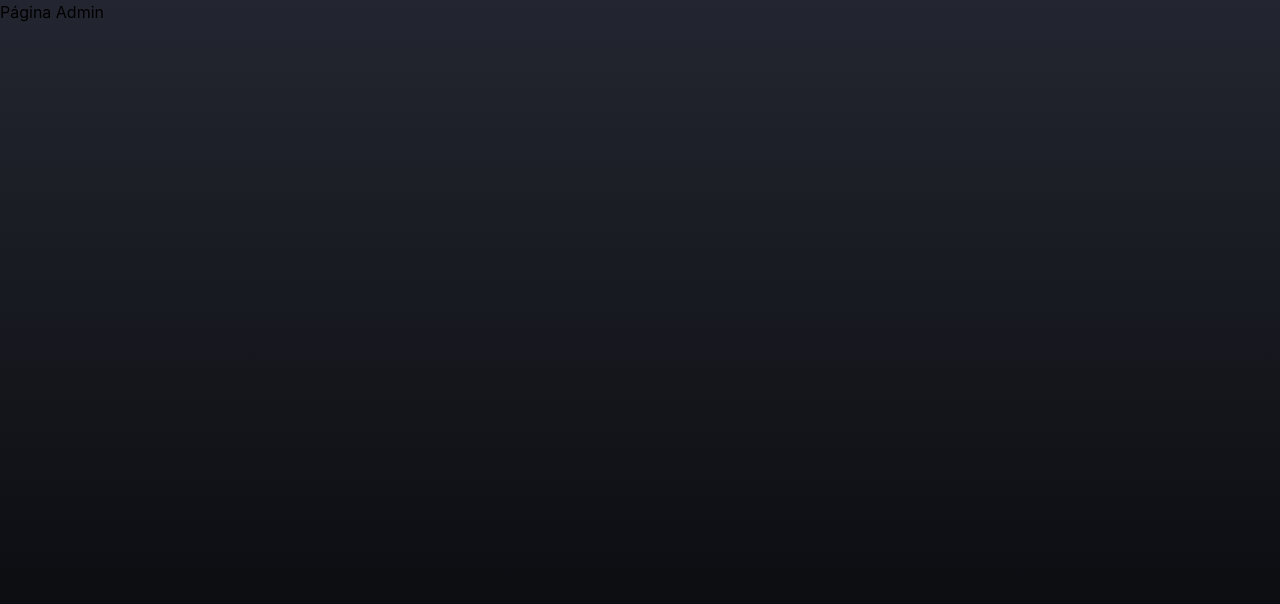
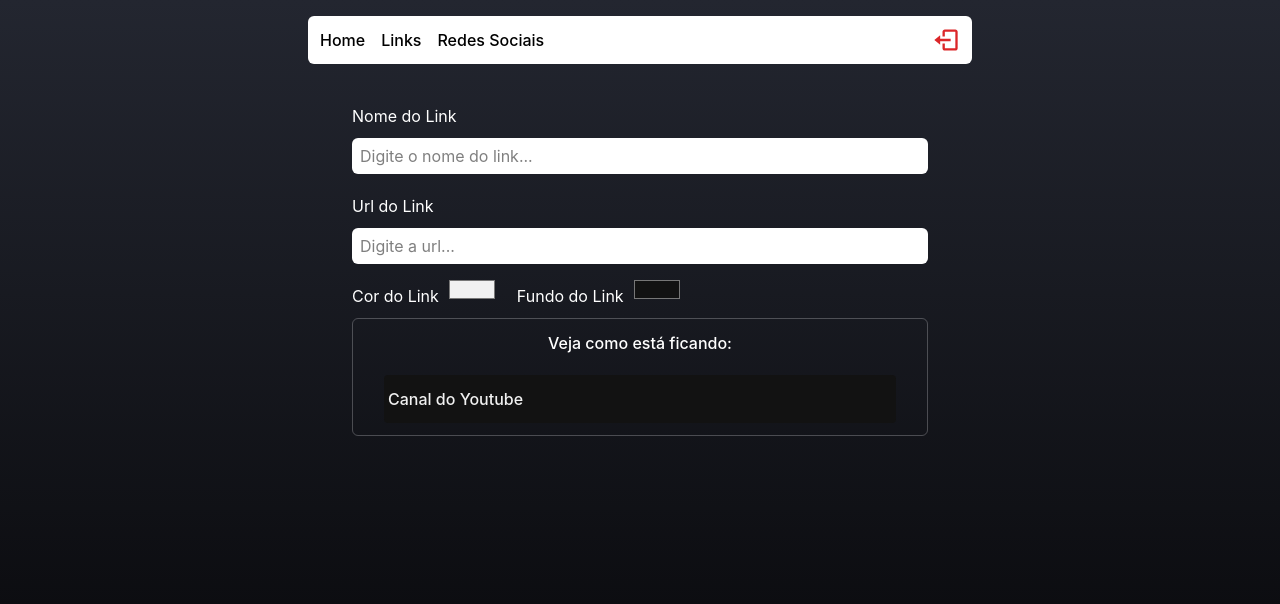
Before and after one commit to JoaoJunio09/curso-react, a React (Vite) app in the folder devlink/: page /admin in a window 1280 px wide. Shown: the top 604 px of the page. Built offline with nearby package versions, Linux system fonts and the light colour scheme; no server answers; sample sign-in values are in the browser's storage.

Commit message:
Criando formulário

```diff
--- /dev/null
+++ b/devlink/src/components/Header/index.tsx
@@ -0,0 +1,34 @@
+import { BiLogOut } from 'react-icons/bi';
+import { Link } from 'react-router-dom';
+
+import { auth } from '../../services/firebaseConnection';
+import { signOut } from 'firebase/auth';
+
+export function Header() {
+
+	async function handleLogout() {
+		await signOut(auth);
+	}
+
+	return (
+		<header className='w-full max-w-2xl mt-4 px-1'>
+			<nav className='w-full bg-white h-12 flex items-center justify-between rounded-md px-3'>
+				<div className='flex gap-4 font-medium'>
+					<Link to='/'>
+						Home
+					</Link>
+					<Link to='/admin'>
+						Links
+					</Link>
+					<Link to='/admin/social'>
+						Redes Sociais
+					</Link>
+				</div>
+
+				<button onClick={handleLogout}>
+					<BiLogOut size={28} color='#db2629' />
+				</button>
+			</nav>
+		</header>
+	)
+}
--- a/devlink/src/pages/admin/index.tsx
+++ b/devlink/src/pages/admin/index.tsx
@@ -1,7 +1,62 @@
+import { useState } from "react";
+import { Header } from "../../components/Header";
+import { Input } from "../../components/Input";
+
 export function Admin() {
+	const [nameInput, setNameInput] = useState('');
+	const [urlInput, setUrlInput] = useState('');
+	const	[textColorInput, setTextColorInput] = useState('#f1f1f1');
+	const [backgroundColorInput, setBackgroundColorInput] = useState('#121212');
+
 	return (
-		<div>
-			Página Admin
+		<div className="flex items-center flex-col min-h-screen pb-7 px-2">
+			<Header />
+
+			<form className="flex flex-col mt-8 mb-3 w-full max-w-xl">
+				<label className="text-white mt-2 mb-2.5">Nome do Link</label>
+				<Input
+					placeholder="Digite o nome do link..."
+					value={nameInput}
+					onChange={(e) => setNameInput(e.target.value)}
+				/>
+
+				<label className="text-white mt-2 mb-2.5">Url do Link</label>
+				<Input
+					type="url"
+					placeholder="Digite a url..."
+					value={urlInput}
+					onChange={(e) => setUrlInput(e.target.value)}
+				/>
+
+				<section className="flex my- gap-5">
+					<div className="flex gap-2">
+						<label className="text-white mt-2 mb-2.5">Cor do Link</label>
+						<input
+							type="color"
+							value={textColorInput}
+							onChange={(e) => setTextColorInput(e.target.value)}
+						/>
+					</div>
+					<div className="flex gap-2">
+						<label className="text-white mt-2 mb-2.5">Fundo do Link</label>
+						<input
+							type="color"
+							value={backgroundColorInput}
+							onChange={(e) => setBackgroundColorInput(e.target.value)}
+						/>
+					</div>
+				</section>
+
+				<div className="flex items-center  justify-start flex-col mb-7 p-1 border-gray-100/25 border rounded-md">
+					<label className="text-white font-medium mt-2 mb-3">Veja como está ficando:</label>
+					<article
+						className="w-11/12 max-w-lg flex flex-col justify-between bg-zinc-900 rounded px-1 py-3"
+						style={{ marginBottom: 8, marginTop: 8, backgroundColor: backgroundColorInput }}
+					>
+						<p className="font-medium" style={{ color: textColorInput }}>Canal do Youtube</p>
+					</article>
+				</div>
+			</form>
 		</div>
 	)
 }
```
